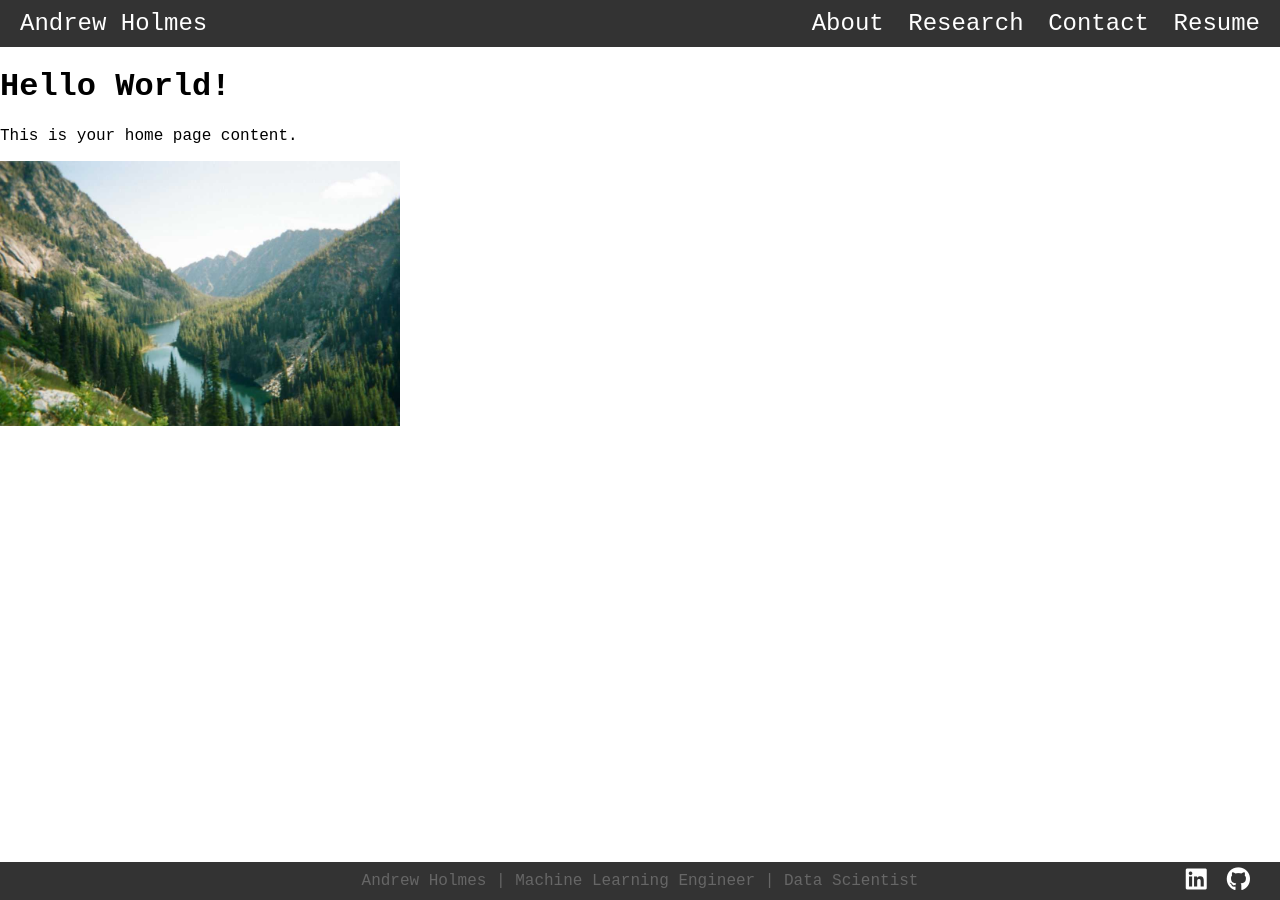
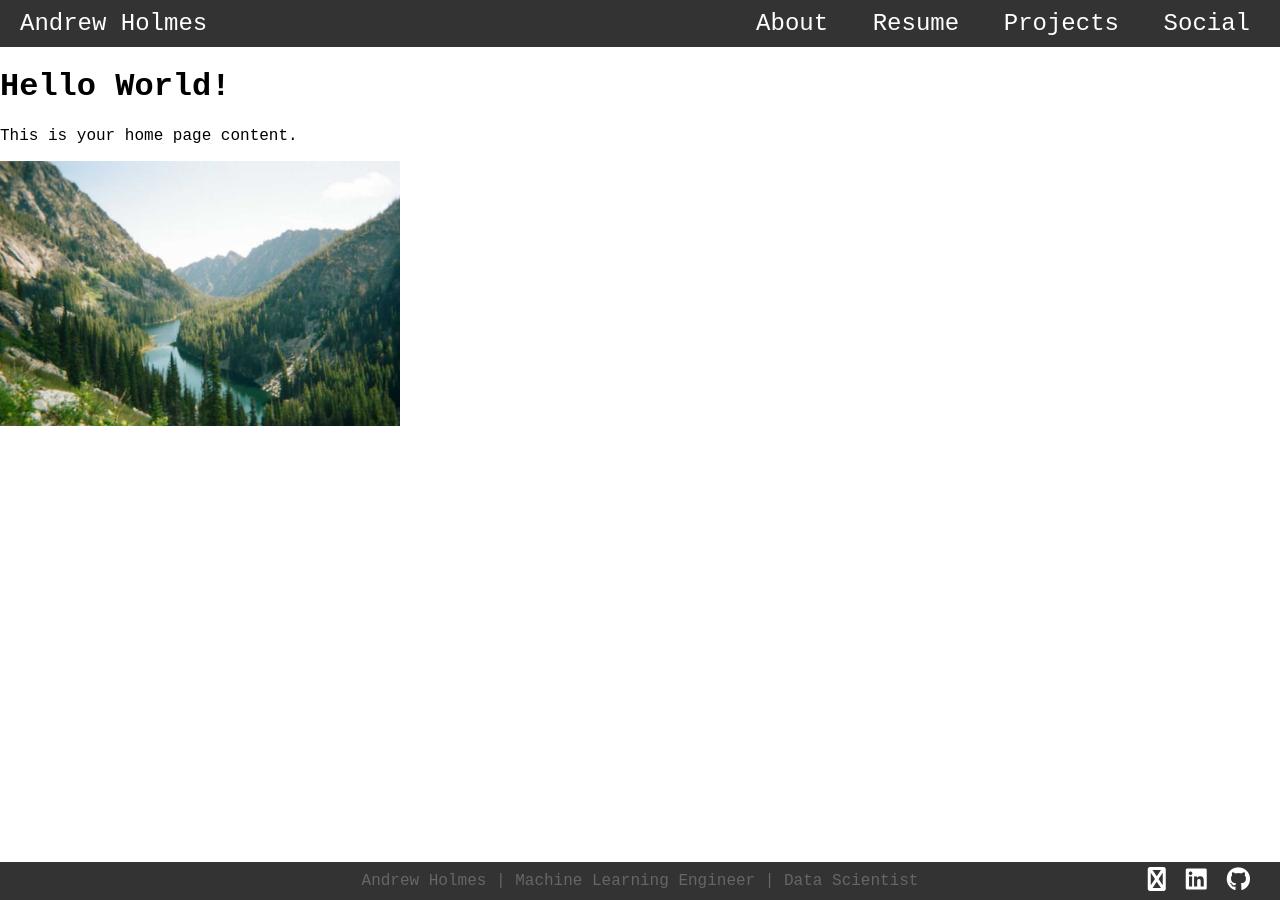
Before and after one commit to akashiroh/akashiroh.github.io, a Jekyll site: the page built from index.html, in a window 1280 px wide. Built offline with Jekyll 4.4.1, drawn with Linux system fonts in a browser that asks for light colours.

Commit message:
more nav bar updates; contact in footer; highlight hover; added social

```diff
--- a/_layouts/base.html
+++ b/_layouts/base.html
@@ -17,9 +17,9 @@
       <a class="name" href="/">Andrew Holmes</a>
       <div class="nav-links">
         <a href="/about">About</a>
-        <a href="/research">Research</a>
-        <a href="/contact">Contact</a>
         <a href="/assets/resume/Andrew_Holmes_Resume.pdf">Resume</a>
+        <a href="/projects">Projects</a>
+        <a href="/social">Social</a>
       </div>
     </header>
 
@@ -32,6 +32,9 @@
             Andrew Holmes | Machine Learning Engineer | Data Scientist
         </div>
         <div class="nav-links">
+            <a href="/contact" aria-label="Contact Me">
+                <i class="fab fa-message"></i>
+            </a>
             <a href="https://linkedin.com/in/holmes-andrew/" target="_blank" aria-label="LinkedIn">
                 <i class="fab fa-linkedin"></i>
             </a>
--- a/assets/css/style.css
+++ b/assets/css/style.css
@@ -43,10 +43,14 @@ body {
     text-decoration: none;
     margin-left: 15px;
     font-size: 1.5em;
+    padding: 5px 10px;          /* space inside the box */
+    border-radius: 8px;         /* rounded corners */
+    transition: background 0.3s, color 0.3s;  /* smooth effect */
 }
 
 #topnav .nav-links a:hover {
-    text-decoration: underline;
+    background-color: rgba(255, 255, 255, 0.2); /* light grey semi-transparent */
+    color: #fff;
 }
 
 /* Footer navigation */
@@ -80,14 +84,20 @@ body {
     font-size: 1.5em;
 }
 
+/* Contact hover color */
+#bottomnav a:nth-child(r12):hover {
+    text-decoration: none;
+    color: #fbd52b;
+}
+
 /* LinkedIn hover color */
-#bottomnav a:hover {
+#bottomnav a:nth-child(2):hover {
     text-decoration: none;
     color: #0e76a8;
 }
 
 /* GitHub hover color */
-#bottomnav a:nth-child(2):hover {
+#bottomnav a:nth-child(3):hover {
     text-decoration: none;
     color: #6cc644; /* GitHub green on hover */
 }
```
Also changed, not shown: social.html (added, +9 -0 lines).
